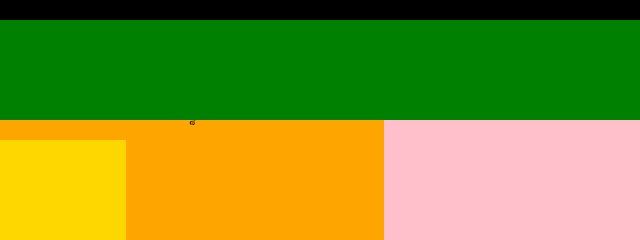
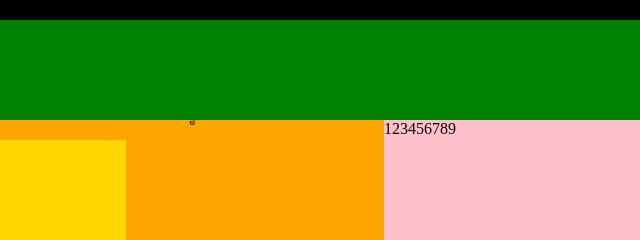
Before and after one commit to RatchanonSrichai/webittttt, a plain HTML site: page work visual/index.html in a window 1280 px wide. Shown: the top 240 px of the page, 640-1280 px from the left. Drawn offline with Linux system fonts and the light colour scheme.

Commit message:
first commit

```diff
--- a/work visual/index.html
+++ b/work visual/index.html
@@ -16,7 +16,9 @@
         <div class= "pic2"></div>็
         <div class= "pic3"></div>
     </div>
-    <div  class="rigth"  ></div>
+    <div  class="rigth"  >
+        <div>123456789</div>
+    </div>
     <div  class="footer" >4</div>
 
 </body>
```
